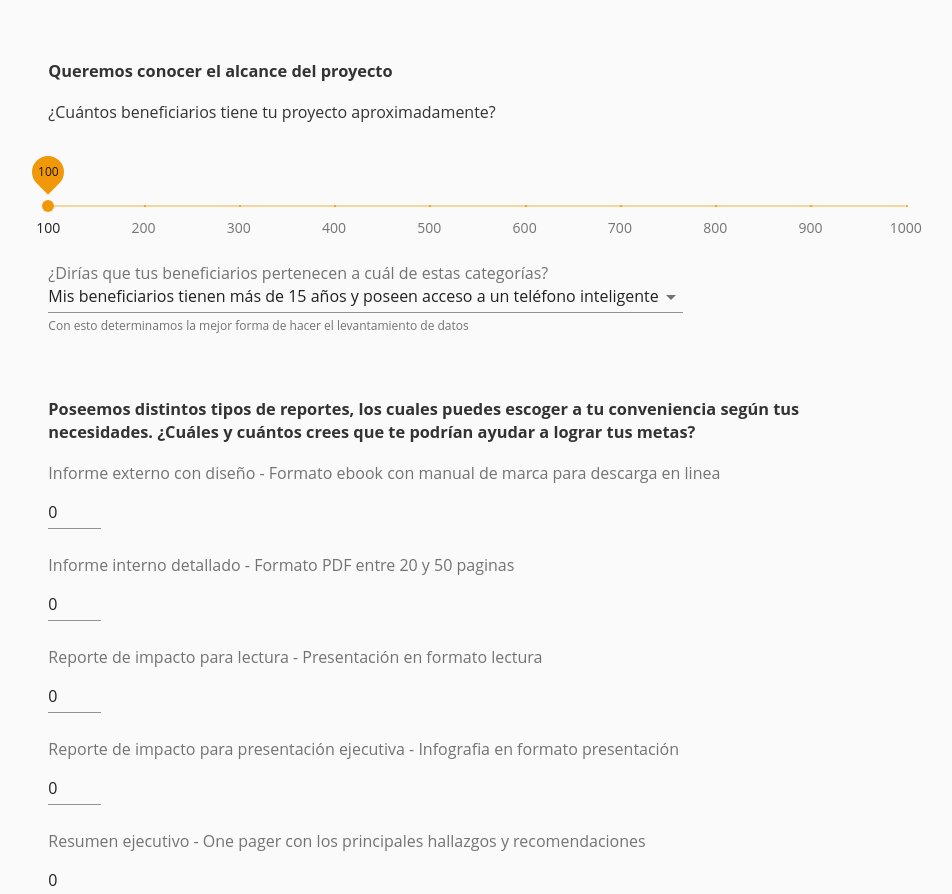
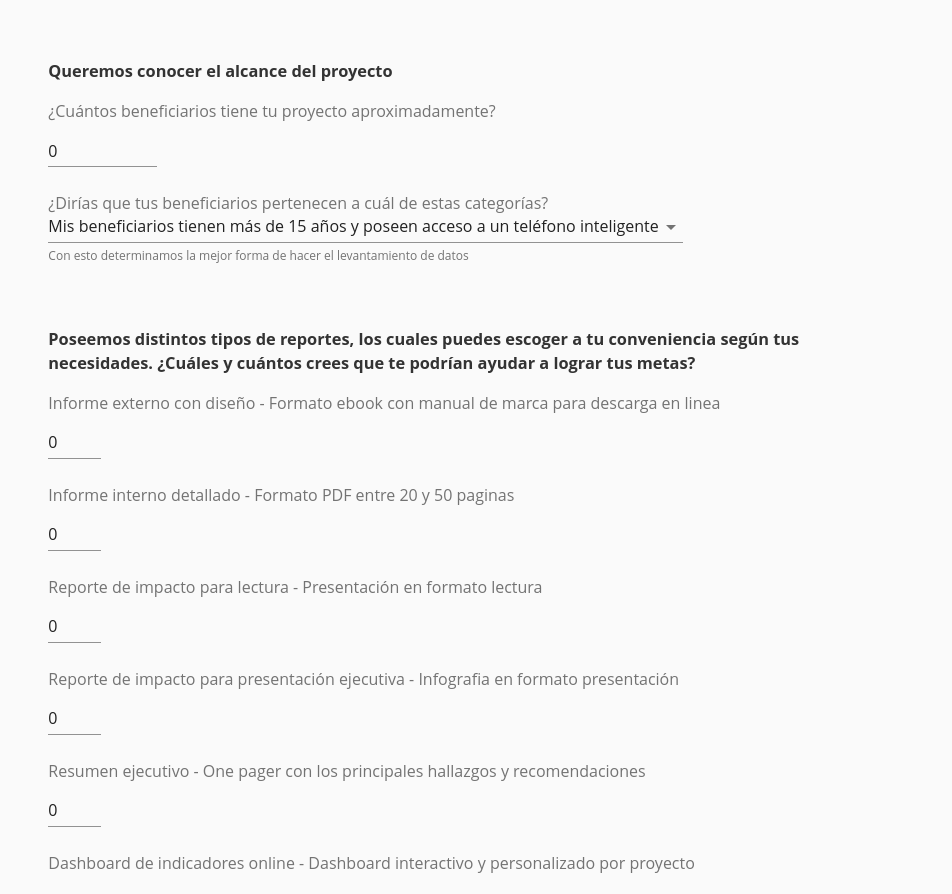
Before and after one commit to fontcuberta/calculator, a Next.js app: page / in a window 1280 px wide. Shown: the part 1185-2079 px from the top of the page, without its empty margins (163-1115 px from the left). Built offline with nearby package versions, Linux system fonts and the light colour scheme.

Commit message:
Changing to send totalPrice to HubSpot

```diff
--- a/src/application/FinancialPlanService.ts
+++ b/src/application/FinancialPlanService.ts
@@ -29,6 +29,7 @@ export class FinancialPlanService {
       platformTotalPrice,
       dataCollectionTotalPrice,
       reportingTotalPrice,
+      totalPrice,
     ] = calculateTotalFinancialPlan({
       companyType: financialPlanAndUser.impactMeasurementFinancialPlan.companyType,
       numberOfProjects: financialPlanAndUser.impactMeasurementFinancialPlan.numberOfProjects,
@@ -65,6 +66,7 @@ export class FinancialPlanService {
         platformTotalPrice,
         dataCollectionTotalPrice,
         reportingTotalPrice,
+        totalPrice,
       },
     )
 
--- a/src/domain/CalculateTotalFinancialPlan.ts
+++ b/src/domain/CalculateTotalFinancialPlan.ts
@@ -103,7 +103,16 @@ export function calculateTotalFinancialPlan(
     impactMeasurementFinancialPlan.numberOfOnePagerReports * ONEPAGER_REPORT_UNIT_PRICE +
     impactMeasurementFinancialPlan.numberOfDashboardReports * DASHBOARD_REPORT_UNIT_PRICE
 
-  return [totalOnboardingPrice, totalPlatformPrice, totalDataCollectionPrice, totalReportingPrice]
+  const totalPrice =
+    totalOnboardingPrice + totalPlatformPrice + totalDataCollectionPrice + totalReportingPrice
+
+  return [
+    totalOnboardingPrice,
+    totalPlatformPrice,
+    totalDataCollectionPrice,
+    totalReportingPrice,
+    totalPrice,
+  ]
 }
 
 function getTotalDataCollectionPrice(
--- a/src/infrastructure/hubspotClient.ts
+++ b/src/infrastructure/hubspotClient.ts
@@ -5,6 +5,7 @@ type FinancialPlan = {
   platformTotalPrice: number
   dataCollectionTotalPrice: number
   reportingTotalPrice: number
+  totalPrice: number
 }
 
 type User = {
@@ -29,6 +30,7 @@ export class HubspotClient {
       platform_total_price: financialPlan.platformTotalPrice,
       data_collection_total_price: financialPlan.dataCollectionTotalPrice,
       reporting_total_price: financialPlan.reportingTotalPrice,
+      max_total_price: financialPlan.totalPrice,
       lastname: user.lastname,
       firstname: user.firstname,
       email: user.email,
@@ -50,6 +52,7 @@ export class HubspotClient {
               value: financialPlan.dataCollectionTotalPrice,
             },
             { property: "reporting_total_price", value: financialPlan.reportingTotalPrice },
+            { property: "max_total_price", value: financialPlan.totalPrice },
             { property: "lastname", value: user.lastname },
             { property: "firstname", value: user.firstname },
             { property: "email", value: user.email },
--- a/src/pages/index.tsx
+++ b/src/pages/index.tsx
@@ -306,24 +306,23 @@ const Home = () => {
                 </div>
                 <div className="survey-section">
                   <h3>Queremos conocer el alcance del proyecto</h3>
-                  <Typography gutterBottom>
-                    ¿Cuántos beneficiarios tiene tu proyecto aproximadamente?
-                  </Typography>
-                  <div className="slider">
-                    <Slider
+                  <div className="selector">
+                    <InputLabel>
+                      ¿Cuántos beneficiarios tiene tu proyecto aproximadamente?
+                    </InputLabel>
+                    <TextField
+                      id="numberOfBeneficiaries"
+                      type="number"
+                      InputProps={{ inputProps: { min: 1, max: 10000000 } }}
                       value={numberOfBeneficiaries}
-                      color="primary"
-                      defaultValue={1000}
-                      step={100}
-                      min={100}
-                      max={1000}
-                      marks={marksBeneficiaries}
-                      valueLabelDisplay="on"
-                      onChange={(_event, newValue) => {
-                        if (!Array.isArray(newValue)) {
-                          setNumberOfBeneficiaries(newValue)
-                        }
+                      onChange={event => {
+                        const number = parseInt(event.target.value)
+                        setNumberOfBeneficiaries(number)
                       }}
+                      InputLabelProps={{
+                        shrink: true,
+                      }}
+                      margin="normal"
                     />
                   </div>
                   <div className="selector">
```
